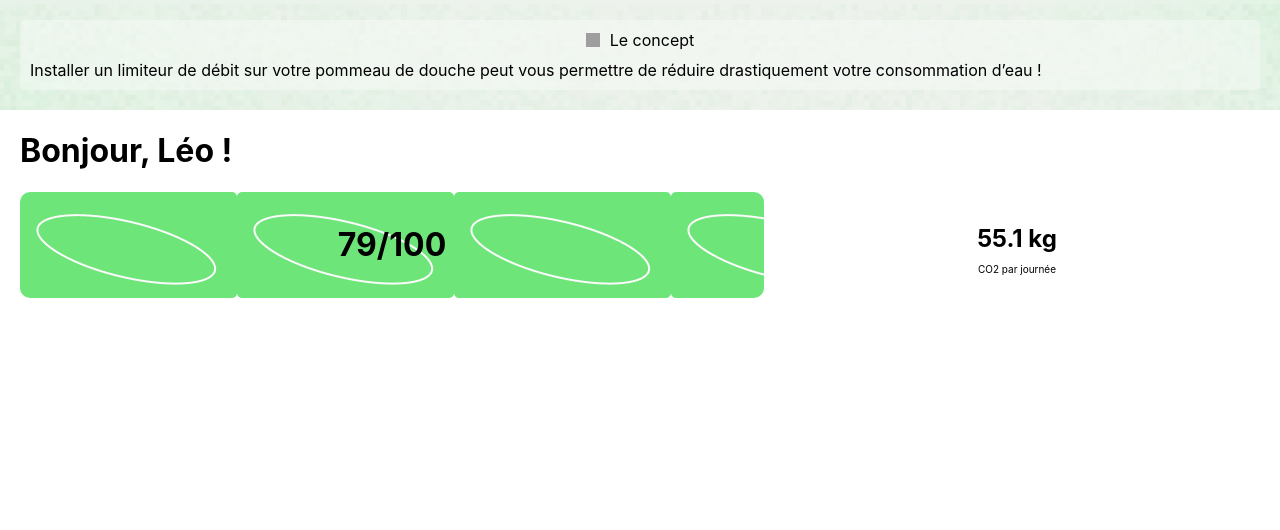
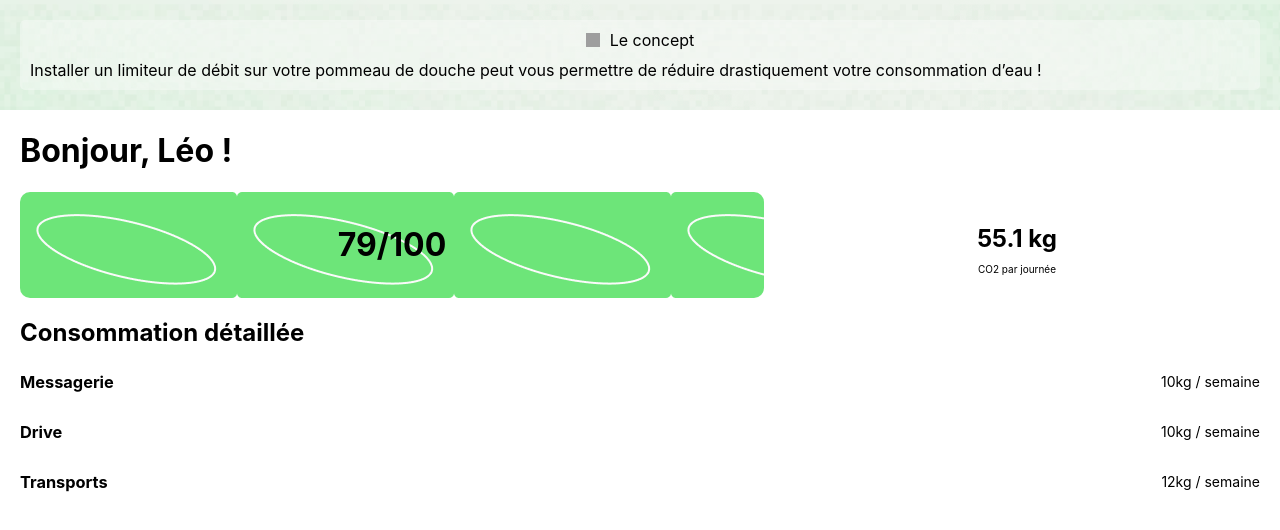
Before and after one commit to hackathon-climat-05/app-front, a Next.js app: page /home in a window 1280 px wide. Shown: the top 530 px of the page. Built offline with nearby package versions, Linux system fonts and the light colour scheme; grey boxes are pictures that could not be loaded.

Commit message:
categories

```diff
--- a/pages/home.tsx
+++ b/pages/home.tsx
@@ -11,15 +11,15 @@ const userData = {
         kg: 55.10,
         details: [
           {
-              name: "messagerie",
+              name: "Messagerie",
               score: 10
           },
           {
-            name: "drive",
+            name: "Drive",
             score: 10
             },
             {
-                name: "transports",
+                name: "Transports",
                 score: 12
             }
         ]
@@ -47,6 +47,23 @@ const Home: NextPage = () => {
                 <p>CO2 par journée</p>
             </div>
         </div>
+        <div className={styles.detailedScore}>
+            <h2>Consommation détaillée</h2>
+            <div>
+                <div className={styles.category}>
+                    <h3>{userData.scores.details[0].name}</h3>
+                    <p>{userData.scores.details[0].score}kg / semaine</p>
+                </div>
+                <div className={styles.category}>
+                    <h3>{userData.scores.details[1].name}</h3>
+                    <p>{userData.scores.details[1].score}kg / semaine</p>
+                </div>
+                <div className={styles.category}>
+                    <h3>{userData.scores.details[2].name}</h3>
+                    <p>{userData.scores.details[2].score}kg / semaine</p>
+                </div>
+            </div>
+        </div>
       </main>
 
     </div>
--- a/styles/Home.module.css
+++ b/styles/Home.module.css
@@ -1,4 +1,7 @@
 .container {
+}
+.detailedScore h2 {
+  margin: 20px 0px 0px 0px;
 }
 
 .main {
@@ -38,6 +41,16 @@
 .userScoreDetail p {
   margin: 0px;
   font-size: 10px;
+}
+.category {
+  display: flex;
+  justify-content: space-between;
+  align-items: center;
+  margin-top: 20px;
+  font-size: 14px;
+}
+.category p, .category h3 {
+  margin: 5px 0px;
 }
 .footer {
   display: flex;
```
Also changed, not shown: components/Table.jsx (added).
